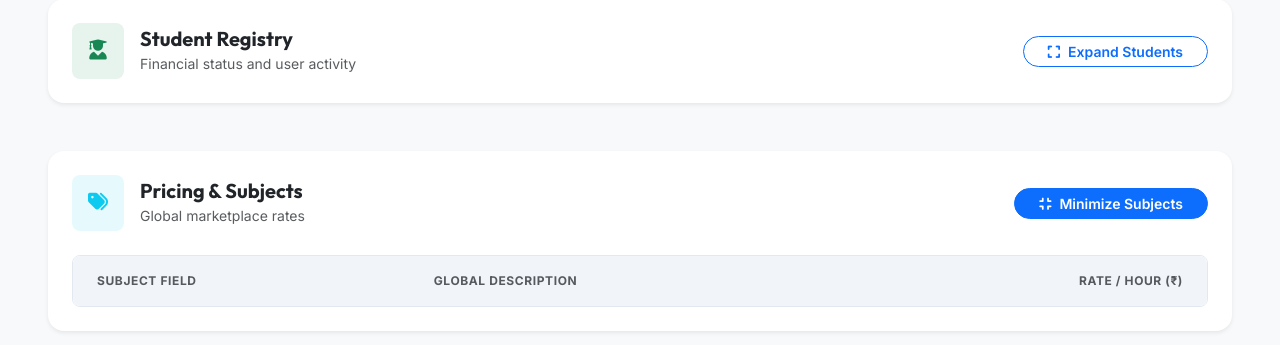
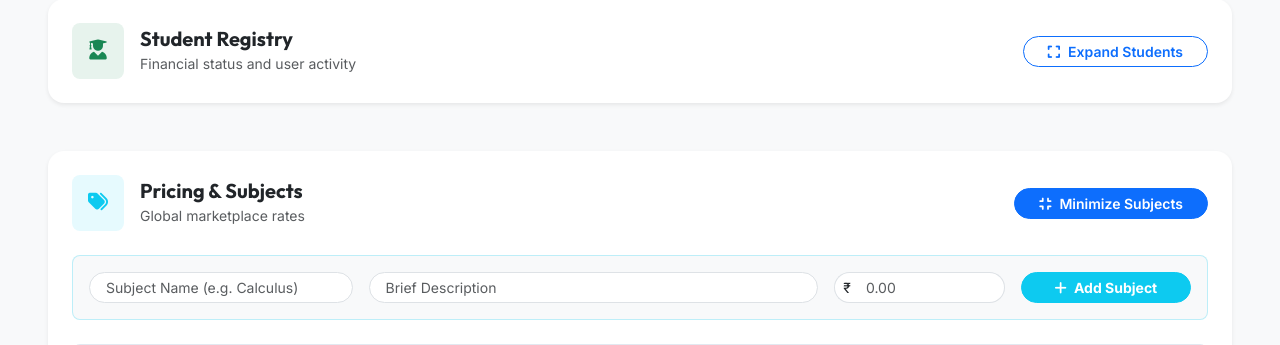
Before and after one commit to Aleena-Roby/EduMatch, a Django app: page /admin-dashboard/ in a window 1280 px wide, after a click on "Expand Subjects". Shown: the part 672-1017 px from the top of the page. Run offline with Django 5.2, Linux system fonts and the light colour scheme; the visitor is signed in with stand-in values (Sample User, id 1); data comes from the database, SQL or seed files in the repository; data that the repository does not hold is empty.

Commit message:
edited admin

```diff
--- a/accounts/urls.py
+++ b/accounts/urls.py
@@ -12,6 +12,7 @@ urlpatterns = [
     path('admin-dashboard/', views.admin_dashboard, name='admin_dashboard'),
     path('dashboard/approve-tutor/<int:tutor_id>/', views.approve_tutor, name='approve_tutor'),
     path('dashboard/toggle-fee/<int:student_id>/', views.toggle_fee, name='toggle_fee'),
+    path('dashboard/add-subject/', views.add_subject, name='add_subject'),
     path('dashboard/update-subject-price/<int:subject_id>/', views.update_subject_price, name='update_subject_price'),
     path('forgot-password/', views.forgot_password, name='forgot_password'),
     path('reset-password/', views.reset_password, name='reset_password'),
--- a/accounts/views.py
+++ b/accounts/views.py
@@ -108,6 +108,25 @@ def toggle_fee(request, student_id):
     return redirect('admin_dashboard')
 
 @login_required
+def add_subject(request):
+    if request.user.role != 'admin':
+        return redirect('landing_page')
+
+    if request.method == 'POST':
+        from tutor.models import Subject
+        name = request.POST.get('name')
+        description = request.POST.get('description')
+        price = request.POST.get('price')
+
+        if name and price:
+            Subject.objects.create(name=name, description=description, price=price)
+            messages.success(request, f"Subject '{name}' added successfully.")
+        else:
+            messages.error(request, "Subject name and price are required.")
+
+    return redirect('admin_dashboard')
+
+@login_required
 def update_subject_price(request, subject_id):
     if request.user.role != 'admin':
         return redirect('landing_page')
--- a/templates/admin_dashboard.html
+++ b/templates/admin_dashboard.html
@@ -264,6 +264,30 @@
 
                 <div class="collapse" id="subjectList">
                     <div class="px-4 pb-4">
+                        <!-- Add Subject Form -->
+                        <div class="bg-light rounded-3 p-3 mb-4 border border-info border-opacity-25">
+                            <form action="{% url 'add_subject' %}" method="post" class="row g-3 align-items-center">
+                                {% csrf_token %}
+                                <div class="col-md-3">
+                                    <input type="text" name="name" class="form-control form-control-sm border rounded-pill px-3" placeholder="Subject Name (e.g. Calculus)" required>
+                                </div>
+                                <div class="col-md-5">
+                                    <input type="text" name="description" class="form-control form-control-sm border rounded-pill px-3" placeholder="Brief Description">
+                                </div>
+                                <div class="col-md-2">
+                                    <div class="input-group input-group-sm">
+                                        <span class="input-group-text bg-white border-end-0 rounded-start-pill">₹</span>
+                                        <input type="number" step="0.01" name="price" class="form-control border-start-0 rounded-end-pill" placeholder="0.00" required>
+                                    </div>
+                                </div>
+                                <div class="col-md-2">
+                                    <button type="submit" class="btn btn-info btn-sm w-100 rounded-pill text-white fw-bold">
+                                        <i class="fa-solid fa-plus me-1"></i> Add Subject
+                                    </button>
+                                </div>
+                            </form>
+                        </div>
+
                         <div class="table-responsive rounded-3 border">
                             <table class="table table-hover align-middle mb-0 bg-white">
                                 <thead class="table-light">
```
